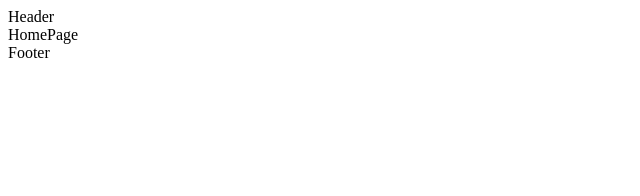
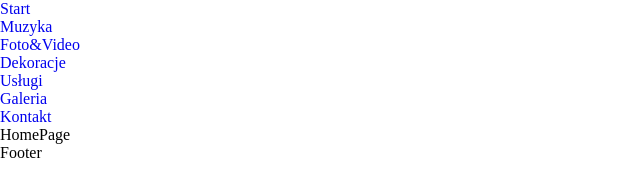
Before and after one commit to BartlomiejMogielnicki/rtnea-website-v1, a Gatsby site: page / in a window 1280 px wide. Shown: the whole page, without its empty margins (0-640 px from the left). Built offline with nearby package versions, Linux system fonts and the light colour scheme; Gatsby itself is replaced by a stand-in of ours.

Commit message:
Add global styles with basic reset. Create base header and navigation structure

```diff
--- /dev/null
+++ b/src/components/atoms/Navigation/Navigation.js
@@ -0,0 +1,26 @@
+import React from 'react';
+import { Link } from 'gatsby';
+
+const navItems = [
+  { label: 'Start', path: '/' },
+  { label: 'Muzyka', path: '/music' },
+  { label: 'Foto&Video', path: '/photo' },
+  { label: 'Dekoracje', path: '/decoration' },
+  { label: 'Usługi', path: '/services' },
+  { label: 'Galeria', path: '/gallery' },
+  { label: 'Kontakt', path: '/contact' },
+];
+
+const Navigation = () => (
+  <nav>
+    <ul>
+      {navItems.map((item) => (
+        <li key={item.label}>
+          <Link to={item.path}>{item.label}</Link>
+        </li>
+      ))}
+    </ul>
+  </nav>
+);
+
+export default Navigation;
--- /dev/null
+++ b/src/components/molecules/Header/Header.js
@@ -0,0 +1,10 @@
+import React from 'react';
+import Navigation from '../../atoms/Navigation/Navigation';
+
+const Header = () => (
+  <header>
+    <Navigation />
+  </header>
+);
+
+export default Header;
--- a/src/layout/layout.js
+++ b/src/layout/layout.js
@@ -1,8 +1,11 @@
 import React from 'react';
+import GlobalStyle from '../style/globalStyle';
+import Header from '../components/molecules/Header/Header';
 
 const Layout = ({ children }) => (
   <>
-    <header>Header</header>
+    <GlobalStyle />
+    <Header />
     <main>{children}</main>
     <footer>Footer</footer>
   </>
--- /dev/null
+++ b/src/style/globalStyle.js
@@ -0,0 +1,21 @@
+import { createGlobalStyle } from 'styled-components';
+
+const GlobalStyle = createGlobalStyle`
+
+* {
+  margin: 0;
+  padding: 0;
+  box-sizing: border-box
+}
+
+li {
+  list-style: none
+}
+
+a {
+  text-decoration: none
+}
+
+`;
+
+export default GlobalStyle;
```
